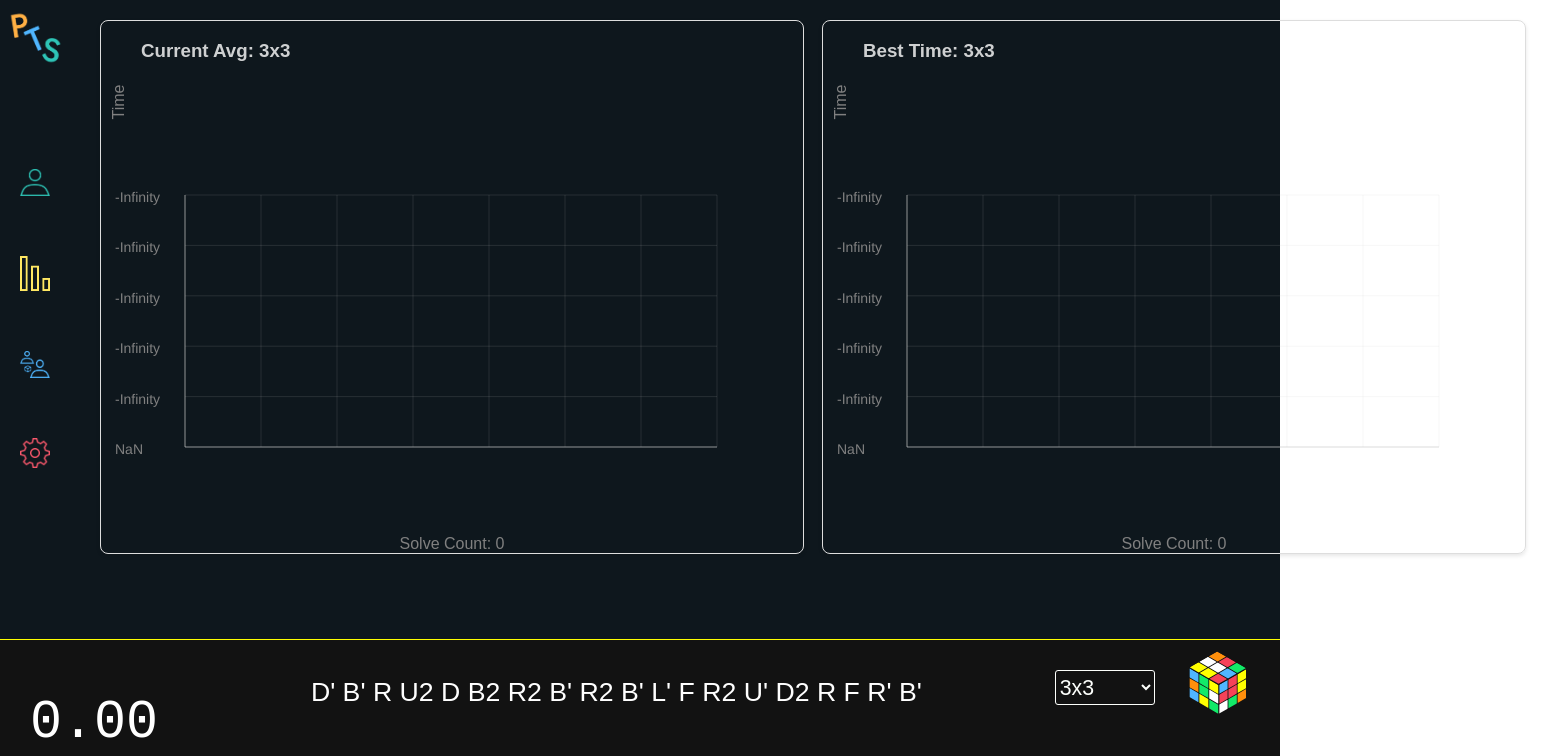
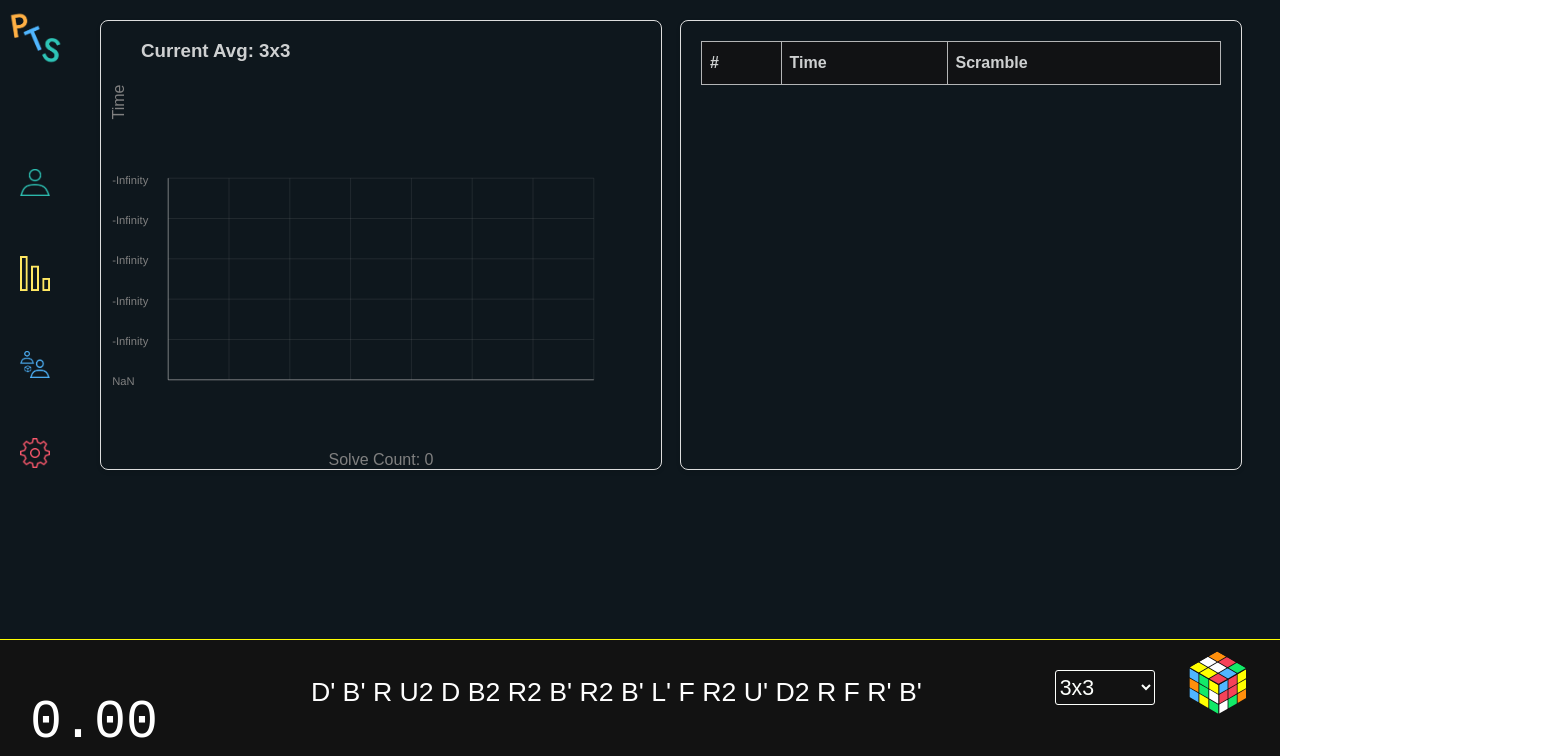
Before and after one commit to samdeaconprojects/peelthestickers, a React (Create React App) app: page /stats in a window 1280 px wide. Shown: the top 756 px of the page, 1564 px wide, since content can reach past the window. Built offline with nearby package versions, Linux system fonts and the light colour scheme; a web font is replaced by a local one.

Commit message:
table chart

```diff
--- a/src/App.js
+++ b/src/App.js
@@ -95,7 +95,7 @@ function App() {
                 </>
               } />
               <Route path="/profile" element={<Profile />} />
-              <Route path="/stats" element={<Stats times={sessions[currentEvent].map(solve => solve.time)} />} />
+              <Route path="/stats" element={<Stats solves={sessions[currentEvent]} />} />
               <Route path="/social" element={<Social />} />
               <Route path="/settings" element={<Settings />} />
             </Routes>
--- a/src/components/Stats/Stats.css
+++ b/src/components/Stats/Stats.css
@@ -45,6 +45,12 @@ td:nth-child(13) {
     border-radius: 8px;
     box-shadow: 0 2px 4px rgba(0,0,0,0.1);
     width: 100%;
+    max-height: 550px;
+    overflow-y: scroll;
+  }
+
+  .stats-item::-webkit-scrollbar {
+    display: none;  /* Safari and Chrome */
   }
 
   @media (max-width: 768px) {
--- a/src/components/Stats/Stats.js
+++ b/src/components/Stats/Stats.js
@@ -5,10 +5,13 @@ import ChartTitle from "./ChartTitle";
 import './Stats.css';
 import {formatTime, calculateAverage, getOveralls, calculateAverageOfFive, calculateBestAverageOfFive} from '../TimeList/TimeUtils';
 import LineChart from './LineChart';
+import TimeTable from './TimeTable';
 
 
 
-function Stats({times}) {
+function Stats({solves}) {
+
+  const times = solves.map(solve => solve.time);
 
 
   /*
@@ -42,7 +45,7 @@ function Stats({times}) {
           <LineChart times={times} title={"Current Avg: 3x3"}/>
         </div>
         <div className='stats-item'>
-          <LineChart times={times} title={"Best Time: 3x3"}/>
+          <TimeTable solves={solves}/>
         </div>
 
         {/* Add more LineChart components as needed */}
--- /dev/null
+++ b/src/components/Stats/TimeTable.css
@@ -0,0 +1,36 @@
+.time-table-container {
+    margin: 20px;
+    overflow-x: auto;
+    background-color: #121212;
+    opacity: 80%;
+  }
+
+  .time-table {
+    width: 100%;
+    border-collapse: collapse;
+  }
+
+  .time-table th, .time-table td {
+    border: 1px solid #ddd;
+    padding: 8px;
+  }
+
+  .time-table th {
+    background-color: transparent;
+    text-align: left;
+  }
+
+  .time-table tr:nth-child(even) {
+    background-color: transparent;
+  }
+
+  .time-table tr:hover {
+    background-color: #ddd;
+  }
+
+  .time-table th {
+    padding-top: 12px;
+    padding-bottom: 12px;
+    background-color: transparent;
+    color: white;
+  }
--- /dev/null
+++ b/src/components/Stats/TimeTable.js
@@ -0,0 +1,46 @@
+import React from 'react';
+import PropTypes from 'prop-types';
+import './TimeTable.css';
+import { formatTime } from '../TimeList/TimeUtils';
+
+
+const TimeTable = ({ solves }) => {
+  console.log("Solves data:", solves); // Debugging statement
+
+  const times = solves.map(solve => solve.time);
+
+
+  return (
+    <div className="time-table-container">
+      <table className="time-table">
+        <thead>
+          <tr>
+            <th>#</th>
+            <th>Time</th>
+            <th>Scramble</th>
+          </tr>
+        </thead>
+        <tbody>
+          {solves.map((solve, index) => (
+            <tr key={index}>
+              <td>{index + 1}</td>
+              <td>{formatTime(solve.time)}</td>
+              <td>{solve.scramble}</td>
+            </tr>
+          ))}
+        </tbody>
+      </table>
+    </div>
+  );
+};
+
+TimeTable.propTypes = {
+  solves: PropTypes.arrayOf(
+    PropTypes.shape({
+      time: PropTypes.oneOfType([PropTypes.number, PropTypes.string]).isRequired,
+      scramble: PropTypes.string.isRequired,
+    })
+  ).isRequired,
+};
+
+export default TimeTable;
```
